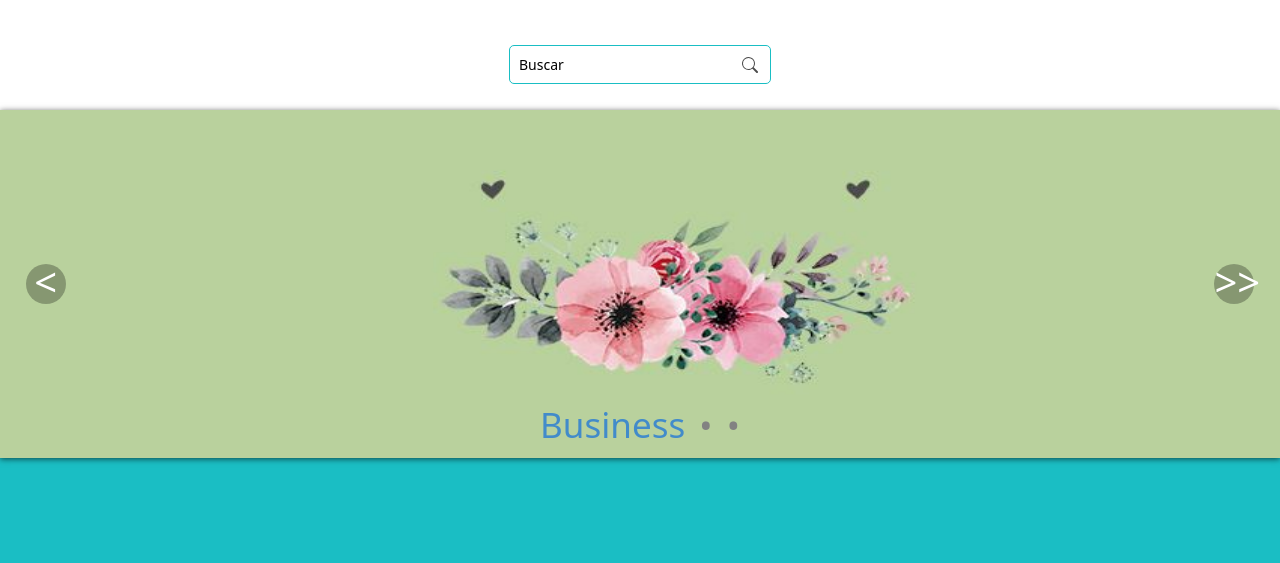
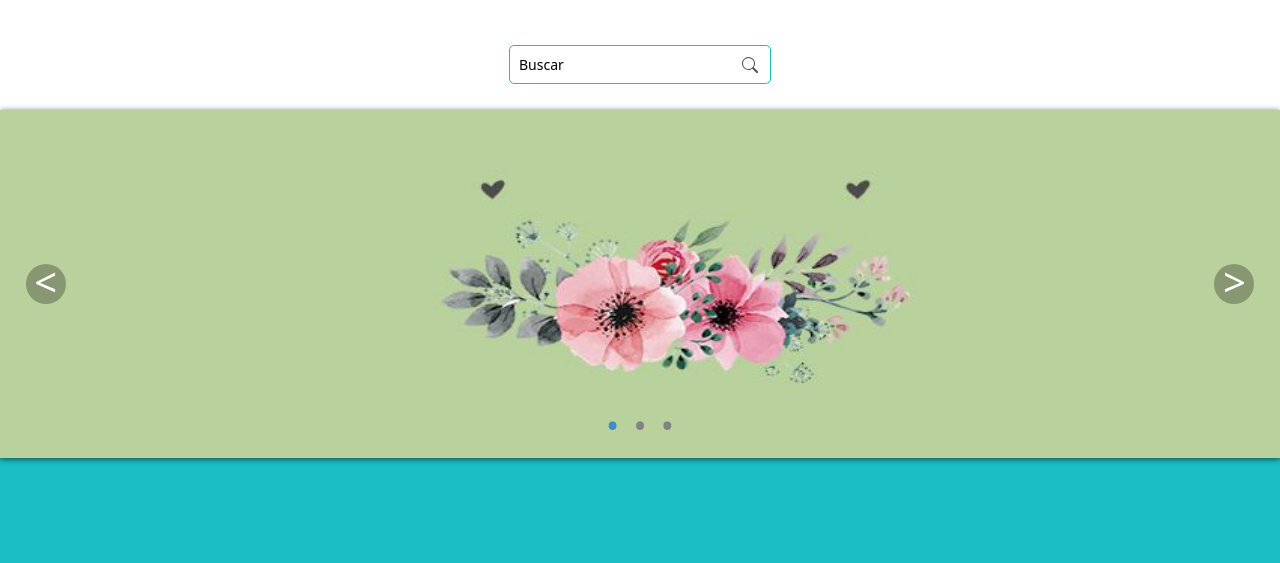
Before and after one commit to AngieDZ/Ejercicios2023, a plain HTML site: page index.html in a window 1280 px wide. Shown: the part 724-1287 px from the top of the page. Drawn offline with nearby package versions, Linux system fonts and the light colour scheme.

Commit message:
Update index.html

```diff
--- a/index.html
+++ b/index.html
@@ -67,14 +67,14 @@
         <img src="/Imagen/carru3.jpg">
       </div>
       <label for="slide-3" class="slide-control prev control-1"><</label>
-      <label for="slide-2" class="slide-control next control-1">>></label>
+      <label for="slide-2" class="slide-control next control-1">></label>
       <label for="slide-1" class="slide-control prev control-2"><</label>
       <label for="slide-3" class="slide-control next control-2">></label>
       <label for="slide-2" class="slide-control prev control-3"><</label>
       <label for="slide-1" class="slide-control next control-3">></label>
       <ol class="slide-indicador">
         <li>
-          <label for="slide-1" class="slide-circulo">Business</label>
+          <label for="slide-1" class="slide-circulo">•</label>
         </li>
         <li>
           <label for="slide-2" class="slide-circulo">•</label>
```
